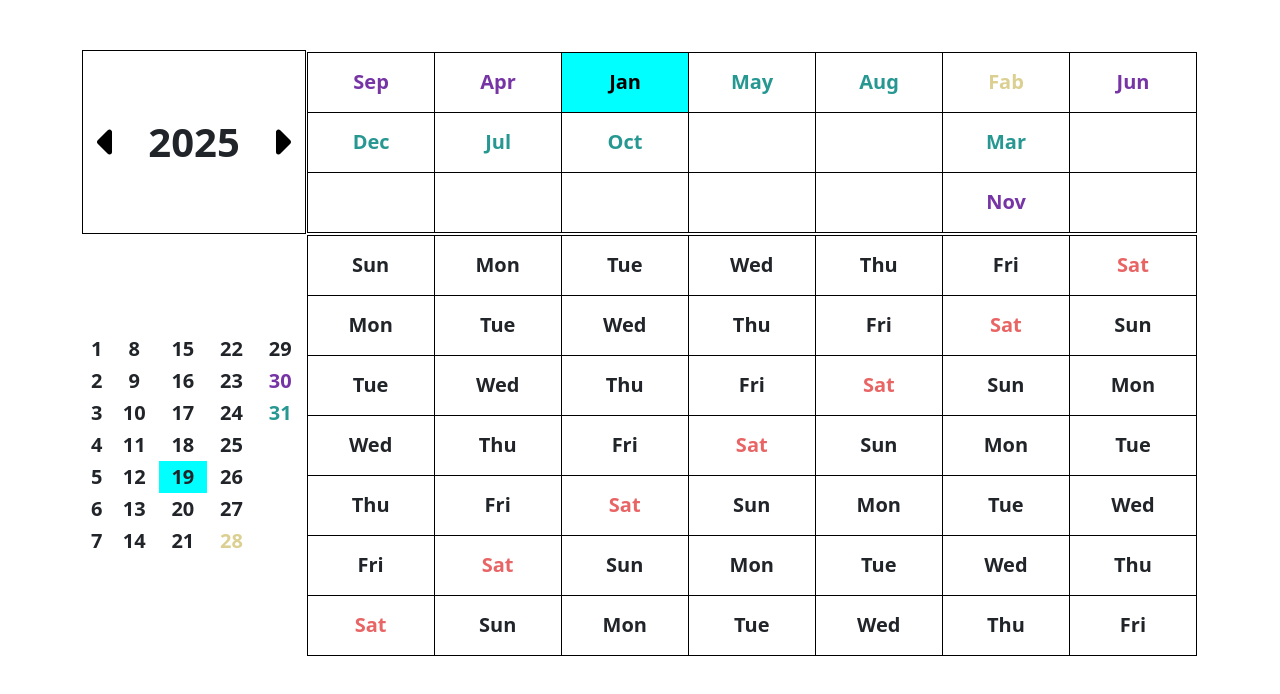
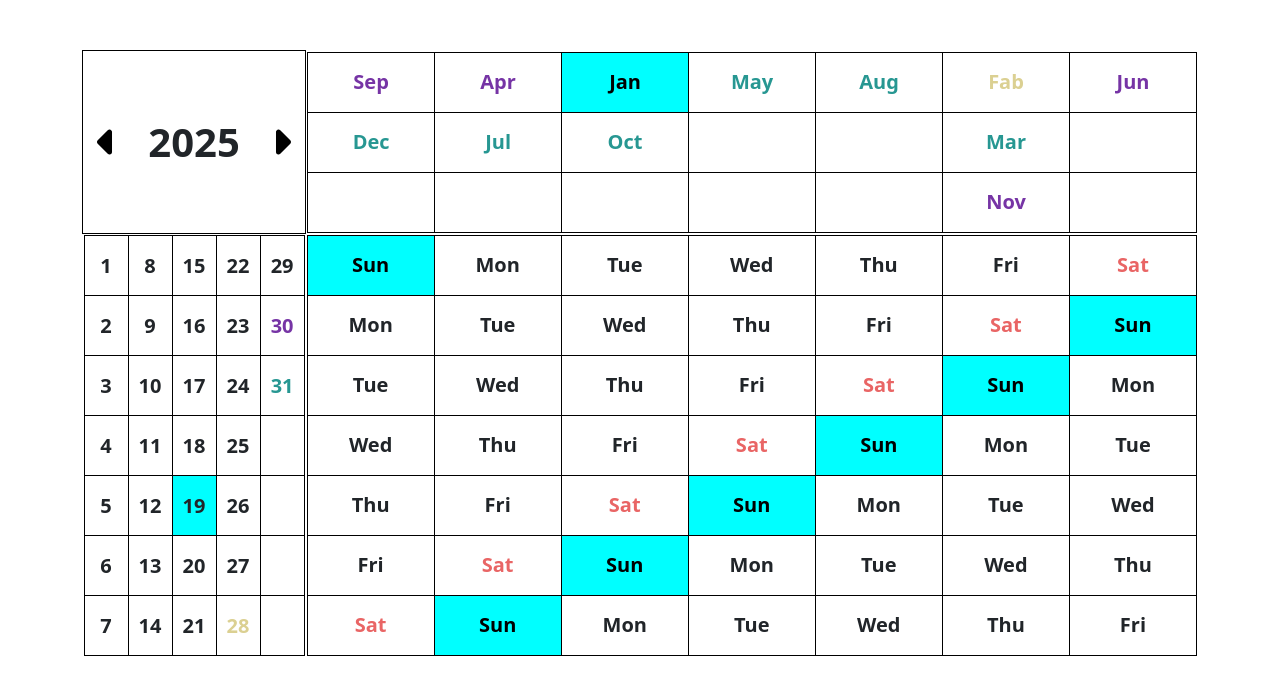
Before and after one commit to shubhamtyagi2606/FullYearCalendar, a React (Create React App) app: page / in a window 1280 px wide. Shown: the top 694 px of the page. Built offline with nearby package versions, Linux system fonts and the light colour scheme.

Commit message:
fix date grid

```diff
--- a/public/index.html
+++ b/public/index.html
@@ -5,6 +5,10 @@
     <link rel="icon" href="%PUBLIC_URL%/favicon.ico" />
     <meta name="viewport" content="width=device-width, initial-scale=1" />
     <meta name="theme-color" content="#000000" />
+    <meta
+      name="title"
+      content="Full Year Calendar"
+    />
     <meta
       name="description"
       content="Web site created using create-react-app"
--- a/src/components/Calender.js
+++ b/src/components/Calender.js
@@ -30,7 +30,7 @@ const Calender = () => {
         </tr>
         <tr>
           <DateGrid year={year} month={month} date={date} changeDate={changeDate}/>
-          <DayGrid />
+          <DayGrid year={year} month={month} date={date}/>
         </tr>
       </tbody>
     </table>
--- a/src/components/DateBlock.js
+++ b/src/components/DateBlock.js
@@ -52,10 +52,10 @@ const DateBlock = ({ year, month, date, changeDate, dateValue, getScheduleListBy
     //     date: selected_date + date,
     //   })
     //   .then(({ data }) => {
-    //     setScheduleList(data);
-    //     setAddSchedule(false);
-    //     setSchedule("");
-    //     getScheduleListByMonth()
+        // setScheduleList(data);
+        setAddSchedule(false);
+        // setSchedule("");
+        // getScheduleListByMonth()
     //   });
   };
 
--- a/src/components/DateGrid.js
+++ b/src/components/DateGrid.js
@@ -1,19 +1,18 @@
 // import axios from "axios";
-import { useEffect } from "react";
+// import { useEffect } from "react";
 import DateBlock from "./DateBlock";
 
 const DateGrid = ({ year, month, date, changeDate }) => {
   // const [scheduleList, setScheduleList] = useState([]);
 
-  useEffect(
-    function () {
-      getScheduleListByMonth();
-    },
-    [month,year]
-  );
+  // useEffect(
+  //   function () {
+  //     getScheduleListByMonth();
+  //   },
+  //   [month,year]
+  // );
 
   let rows = [];
-  // let className = "date-columns columns ";
   let colorArray = { 30: "purple", 31: "green" };
   let key = year % 4 === 0 ? 29 : 28;
   colorArray[key] = "yellow";
@@ -47,7 +46,7 @@ const DateGrid = ({ year, month, date, changeDate }) => {
           key={dateValue}
           className={
             // newClass +
-            " text-" +
+            "date-columns columns text-" +
             (colorArray[dateValue] ? colorArray[dateValue] : "")
           }
         >
--- a/src/components/DayGrid.js
+++ b/src/components/DayGrid.js
@@ -1,4 +1,4 @@
-const DayGrid = () => {
+const DayGrid = ({ year, month, date }) => {
   const days = ["Sun", "Mon", "Tue", "Wed", "Thu", "Fri", "Sat",];
 
   let rows = [];
@@ -7,8 +7,7 @@ const DayGrid = () => {
     let k = 0;
     for (let j = 0; j < days.length; j++) {
       const dayIndex = i + j < days.length ? i + j : k++;
-      // const className = (dayIndex === new Date(year,month,date-1).getDay()) ? "day-columns columns current-day " : "day-columns columns ";
-      const className = "day-columns columns "
+      const className = (dayIndex === new Date(year, month, date).getDay()) ? "day-columns columns current-day " : "day-columns columns ";
       columns.push(
         <td
           key={dayIndex}
```
